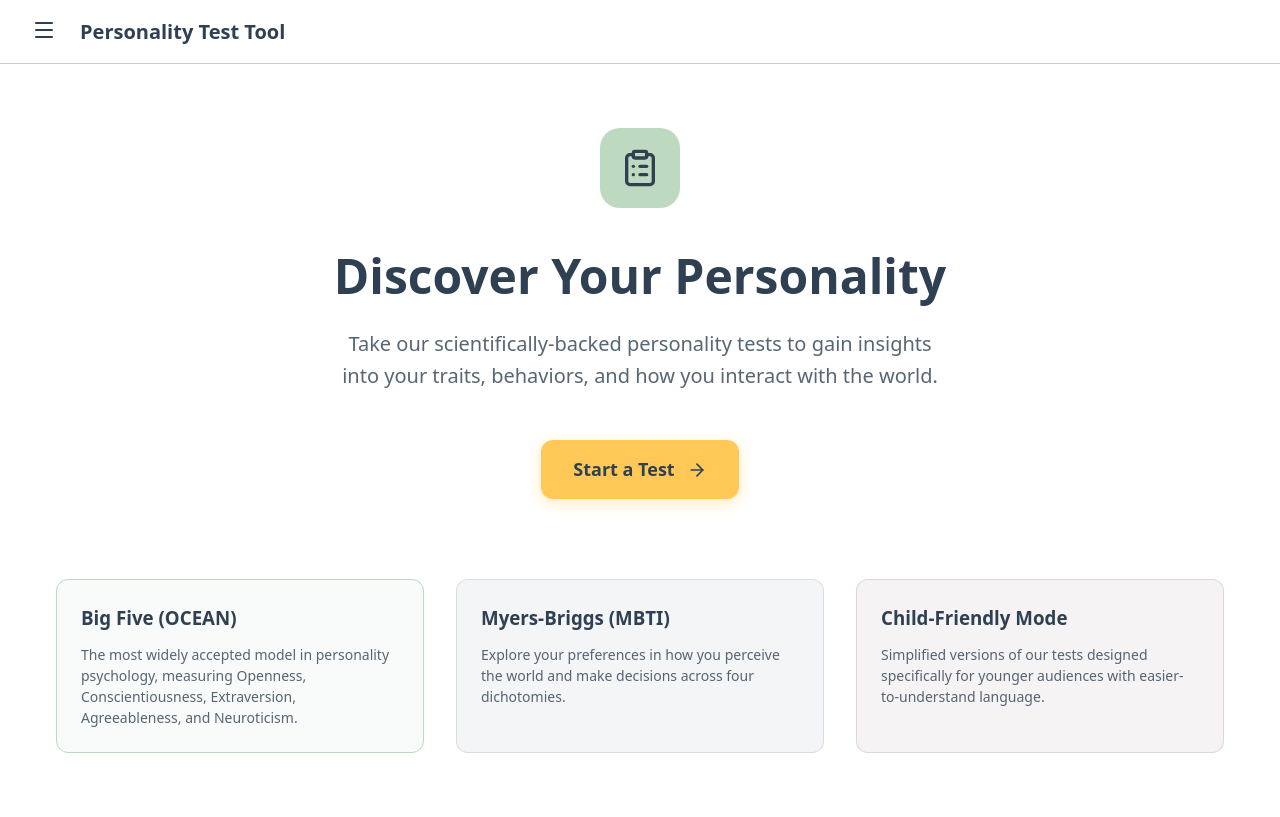
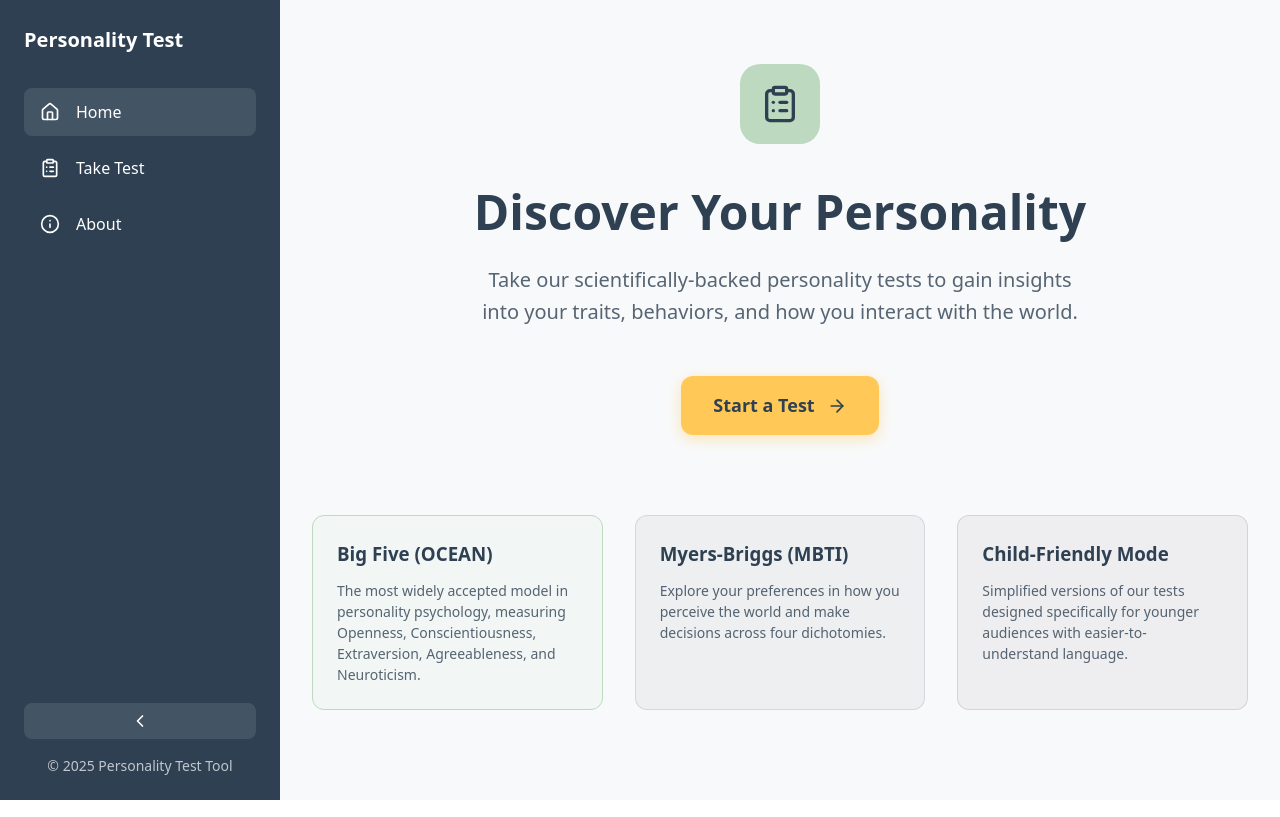
Before and after one commit to jeffbalagosa/big-5-test, a React (Vite) app: page / in a window 1280 px wide. Built offline with nearby package versions, Linux system fonts and the light colour scheme.

Commit message:
feat: Implement persistent sidebar navigation with collapsible state and resizing functionality

```diff
--- a/src/App.css
+++ b/src/App.css
@@ -3,10 +3,22 @@
   left: 0 !important;
 }
 
+.resize-handle {
+  transition: background-color 0.2s;
+}
+
+.resize-handle:hover {
+  background-color: rgba(255, 200, 87, 0.5) !important;
+}
+
+.resize-handle:active {
+  background-color: #ffc857 !important;
+}
+
 @media (max-width: 768px) {
   .navigation-drawer {
-    width: 100% !important;
-    left: -100% !important;
+    width: 280px !important;
+    left: -280px !important;
   }
   .navigation-drawer.open {
     left: 0 !important;
--- a/src/components/Layout/MainLayout.tsx
+++ b/src/components/Layout/MainLayout.tsx
@@ -1,7 +1,8 @@
-import React, { useState } from 'react';
+import React, { useState, useEffect } from 'react';
 import NavigationDrawer from './NavigationDrawer';
 import { Menu } from 'lucide-react';
 import { COLORS } from '../../styles/theme';
+import { useSidebarState } from '../../hooks/useSidebarState';
 
 interface MainLayoutProps {
   children: React.ReactNode;
@@ -9,46 +10,54 @@
 
 const MainLayout: React.FC<MainLayoutProps> = ({ children }) => {
   const [isDrawerOpen, setIsDrawerOpen] = useState(false);
+  const { isCollapsed, width, toggleCollapsed, setWidth } = useSidebarState();
+  const [isMobile, setIsMobile] = useState(window.innerWidth < 768);
+
+  useEffect(() => {
+    const handleResize = () => setIsMobile(window.innerWidth < 768);
+    window.addEventListener('resize', handleResize);
+    return () => window.removeEventListener('resize', handleResize);
+  }, []);
 
   return (
-    <div style={{ display: 'flex', minHeight: '100vh' }}>
-      <NavigationDrawer isOpen={isDrawerOpen} onClose={() => setIsDrawerOpen(false)} />
+    <div style={{ display: 'flex', minHeight: '100vh', backgroundColor: '#f8f9fa' }}>
+      <NavigationDrawer
+        isOpen={isDrawerOpen}
+        onClose={() => setIsDrawerOpen(false)}
+        isCollapsed={isCollapsed}
+        width={width}
+        onToggle={toggleCollapsed}
+        onResize={setWidth}
+      />
 
-      <div style={{ flex: 1, display: 'flex', flexDirection: 'column' }}>
-        <header
-          style={{
-            height: '64px',
-            display: 'flex',
-            alignItems: 'center',
-            padding: '0 1.5rem',
-            backgroundColor: COLORS.white,
-            borderBottom: `1px solid ${COLORS.teaGreen}`,
-            position: 'sticky',
-            top: 0,
-            zIndex: 100,
-          }}
-        >
+      <div style={{ flex: 1, display: 'flex', flexDirection: 'column', minWidth: 0 }}>
+        {isMobile && (
           <button
             onClick={() => setIsDrawerOpen(true)}
             style={{
-              background: 'none',
+              position: 'fixed',
+              top: '1rem',
+              left: '1rem',
+              zIndex: 999,
+              background: COLORS.charcoalBlue,
               border: 'none',
-              color: COLORS.charcoalBlue,
+              color: COLORS.white,
               cursor: 'pointer',
               padding: '0.5rem',
-              marginRight: '1rem',
+              borderRadius: '50%',
+              display: 'flex',
+              alignItems: 'center',
+              justifyContent: 'center',
+              boxShadow: '0 2px 8px rgba(0,0,0,0.2)',
             }}
           >
             <Menu size={24} />
           </button>
-          <h1 style={{ margin: 0, fontSize: '1.25rem', color: COLORS.charcoalBlue }}>
-            Personality Test Tool
-          </h1>
-        </header>
+        )}
 
         <main style={{
           flex: 1,
-          padding: '2rem 1rem',
+          padding: isMobile ? '4rem 1rem 2rem' : '2rem',
           maxWidth: '1200px',
           margin: '0 auto',
           width: '100%',
--- a/src/components/Layout/NavigationDrawer.tsx
+++ b/src/components/Layout/NavigationDrawer.tsx
@@ -1,24 +1,81 @@
-import React from 'react';
+import React, { useState, useEffect, useCallback } from 'react';
 import { NavLink } from 'react-router-dom';
-import { Home, ClipboardList, Info, X } from 'lucide-react';
-import { COLORS } from '../../styles/theme';
+import { Home, ClipboardList, Info, X, ChevronLeft, ChevronRight } from 'lucide-react';
+import { COLORS, SIDEBAR } from '../../styles/theme';
 
 interface NavigationDrawerProps {
   isOpen: boolean;
   onClose: () => void;
+  isCollapsed: boolean;
+  width: number;
+  onToggle: () => void;
+  onResize: (width: number) => void;
 }
 
-const NavigationDrawer: React.FC<NavigationDrawerProps> = ({ isOpen, onClose }) => {
+const NavigationDrawer: React.FC<NavigationDrawerProps> = ({
+  isOpen,
+  onClose,
+  isCollapsed,
+  width,
+  onToggle,
+  onResize,
+}) => {
+  const [isResizing, setIsResizing] = useState(false);
+  const [isMobile, setIsMobile] = useState(window.innerWidth < 768);
+
+  useEffect(() => {
+    const handleResize = () => setIsMobile(window.innerWidth < 768);
+    window.addEventListener('resize', handleResize);
+    return () => window.removeEventListener('resize', handleResize);
+  }, []);
+
+  const startResizing = useCallback((e: React.MouseEvent) => {
+    e.preventDefault();
+    setIsResizing(true);
+  }, []);
+
+  const stopResizing = useCallback(() => {
+    setIsResizing(false);
+  }, []);
+
+  const resize = useCallback(
+    (e: MouseEvent) => {
+      if (isResizing) {
+        const newWidth = e.clientX;
+        if (newWidth >= SIDEBAR.expandedMinWidth && newWidth <= SIDEBAR.expandedMaxWidth) {
+          onResize(newWidth);
+        }
+      }
+    },
+    [isResizing, onResize]
+  );
+
+  useEffect(() => {
+    if (isResizing) {
+      window.addEventListener('mousemove', resize);
+      window.addEventListener('mouseup', stopResizing);
+    } else {
+      window.removeEventListener('mousemove', resize);
+      window.removeEventListener('mouseup', stopResizing);
+    }
+    return () => {
+      window.removeEventListener('mousemove', resize);
+      window.removeEventListener('mouseup', stopResizing);
+    };
+  }, [isResizing, resize, stopResizing]);
+
   const navItems = [
     { name: 'Home', path: '/', icon: <Home size={20} /> },
     { name: 'Take Test', path: '/test-selection', icon: <ClipboardList size={20} /> },
     { name: 'About', path: '/about', icon: <Info size={20} /> },
   ];
 
+  const sidebarWidth = isMobile ? 280 : (isCollapsed ? SIDEBAR.collapsedWidth : width);
+
   return (
     <>
       {/* Overlay for mobile */}
-      {isOpen && (
+      {isMobile && isOpen && (
         <div
           className="drawer-overlay"
           onClick={onClose}
@@ -35,24 +92,37 @@
       )}
 
       <aside
-        className={`navigation-drawer ${isOpen ? 'open' : ''}`}
+        className={`navigation-drawer ${isOpen ? 'open' : ''} ${isCollapsed ? 'collapsed' : ''}`}
         style={{
-          position: 'fixed',
+          position: isMobile ? 'fixed' : 'relative',
           top: 0,
-          left: isOpen ? 0 : '-280px',
-          width: '280px',
+          left: isMobile ? (isOpen ? 0 : '-280px') : 0,
+          width: `${sidebarWidth}px`,
           height: '100vh',
           backgroundColor: COLORS.charcoalBlue,
           color: COLORS.white,
-          transition: 'left 0.3s ease',
+          transition: isResizing ? 'none' : (isMobile ? 'left 0.3s ease' : 'width 0.3s ease'),
           zIndex: 1001,
           display: 'flex',
           flexDirection: 'column',
-          padding: '1.5rem',
+          padding: isCollapsed && !isMobile ? '1.5rem 0.5rem' : '1.5rem',
+          overflowX: 'hidden',
+          flexShrink: 0,
         }}
       >
-        <div style={{ display: 'flex', justifyContent: 'space-between', alignItems: 'center', marginBottom: '2rem' }}>
-          <h2 style={{ color: COLORS.white, margin: 0, fontSize: '1.5rem' }}>Personality Test</h2>
+        <div style={{
+          display: 'flex',
+          justifyContent: isCollapsed && !isMobile ? 'center' : 'space-between',
+          alignItems: 'center',
+          marginBottom: '2rem',
+          minHeight: '32px'
+        }}>
+          {(!isCollapsed || isMobile) && (
+            <h2 style={{ color: COLORS.white, margin: 0, fontSize: '1.25rem', whiteSpace: 'nowrap' }}>
+              Personality Test
+            </h2>
+          )}
+          {isMobile && (
             <button
               onClick={onClose}
               style={{
@@ -65,6 +135,7 @@
             >
               <X size={24} />
             </button>
+          )}
         </div>
 
         <nav style={{ display: 'flex', flexDirection: 'column', gap: '0.5rem' }}>
@@ -72,11 +143,13 @@
             <NavLink
               key={item.path}
               to={item.path}
-              onClick={onClose}
+              onClick={isMobile ? onClose : undefined}
+              title={isCollapsed ? item.name : ''}
               style={({ isActive }) => ({
                 display: 'flex',
                 alignItems: 'center',
-                gap: '1rem',
+                justifyContent: isCollapsed && !isMobile ? 'center' : 'flex-start',
+                gap: isCollapsed && !isMobile ? 0 : '1rem',
                 padding: '0.75rem 1rem',
                 borderRadius: '8px',
                 color: COLORS.white,
@@ -86,14 +159,61 @@
               })}
             >
               {item.icon}
-              <span>{item.name}</span>
+              {(!isCollapsed || isMobile) && <span>{item.name}</span>}
             </NavLink>
           ))}
         </nav>
 
+        {!isMobile && (
+          <div style={{ marginTop: 'auto', display: 'flex', flexDirection: 'column', gap: '1rem' }}>
+            <button
+              onClick={onToggle}
+              style={{
+                background: 'rgba(255, 255, 255, 0.1)',
+                border: 'none',
+                color: COLORS.white,
+                cursor: 'pointer',
+                padding: '0.5rem',
+                borderRadius: '8px',
+                display: 'flex',
+                alignItems: 'center',
+                justifyContent: 'center',
+                width: '100%',
+              }}
+            >
+              {isCollapsed ? <ChevronRight size={20} /> : <ChevronLeft size={20} />}
+            </button>
+            {!isCollapsed && (
+              <div style={{ fontSize: '0.875rem', opacity: 0.7, textAlign: 'center' }}>
+                &copy; 2025 Personality Test Tool
+              </div>
+            )}
+          </div>
+        )}
+
+        {isMobile && (
           <div style={{ marginTop: 'auto', fontSize: '0.875rem', opacity: 0.7 }}>
             &copy; 2025 Personality Test Tool
           </div>
+        )}
+
+        {/* Resize handle */}
+        {!isMobile && !isCollapsed && (
+          <div
+            className="resize-handle"
+            onMouseDown={startResizing}
+            style={{
+              position: 'absolute',
+              top: 0,
+              right: 0,
+              width: '4px',
+              height: '100%',
+              cursor: 'col-resize',
+              backgroundColor: isResizing ? COLORS.goldenPollen : 'transparent',
+              transition: 'background-color 0.2s',
+            }}
+          />
+        )}
       </aside>
     </>
   );
--- /dev/null
+++ b/src/hooks/useSidebarState.ts
@@ -0,0 +1,31 @@
+import { useState, useEffect } from "react";
+import { SIDEBAR } from "../styles/theme";
+
+export const useSidebarState = () => {
+  const [isCollapsed, setIsCollapsed] = useState(() => {
+    const saved = localStorage.getItem("sidebar-collapsed");
+    return saved ? JSON.parse(saved) : false;
+  });
+
+  const [width, setWidth] = useState(() => {
+    const saved = localStorage.getItem("sidebar-width");
+    return saved ? JSON.parse(saved) : SIDEBAR.defaultWidth;
+  });
+
+  useEffect(() => {
+    localStorage.setItem("sidebar-collapsed", JSON.stringify(isCollapsed));
+  }, [isCollapsed]);
+
+  useEffect(() => {
+    localStorage.setItem("sidebar-width", JSON.stringify(width));
+  }, [width]);
+
+  const toggleCollapsed = () => setIsCollapsed((prev: boolean) => !prev);
+
+  return {
+    isCollapsed,
+    width,
+    toggleCollapsed,
+    setWidth,
+  };
+};
--- a/src/styles/theme.ts
+++ b/src/styles/theme.ts
@@ -6,8 +6,16 @@
   midnightViolet: "#412234",
 };
 
+export const SIDEBAR = {
+  collapsedWidth: 60,
+  expandedMinWidth: 200,
+  expandedMaxWidth: 400,
+  defaultWidth: 280,
+};
+
 export const THEME = {
   colors: COLORS,
+  sidebar: SIDEBAR,
   fonts: {
     body: "system-ui, -apple-system, sans-serif",
     heading: "system-ui, -apple-system, sans-serif",
```
Also changed, not shown: openspec/changes/refactor-persistent-sidebar/tasks.md (+11 -11 lines), 1 other file (tests, documents, lock files or other folders). Lines whose indentation alone changed are shown as unchanged.
